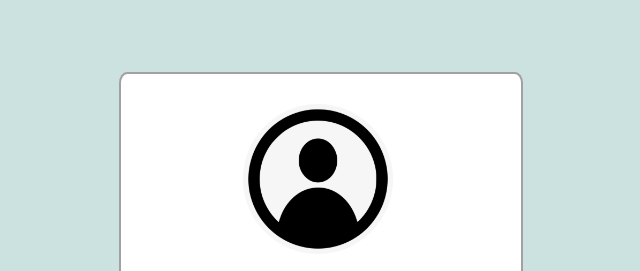
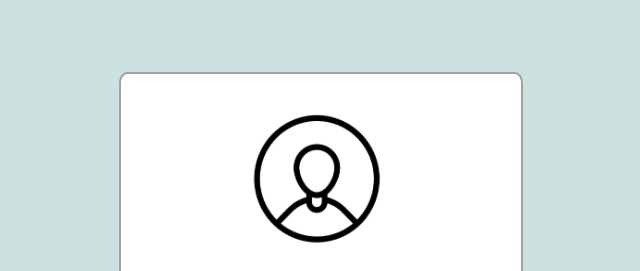
Before and after one commit to manug0mez/login-landing, a plain HTML site: page index.html in a window 1280 px wide. Shown: the top 271 px of the page, without its empty margins (342-982 px from the left). Drawn offline with Linux system fonts and the light colour scheme.

Commit message:
Cambie el avatar del login

```diff
--- a/index.html
+++ b/index.html
@@ -11,7 +11,7 @@
     <form>
         <div class="container">
             <div class="imagen">
-                <img src="./assets/avatar-icon.png" alt="">
+                <img src="./assets/avatar-icon2.jpg" alt="">
             </div>
             <div class="sign-in">
                 <h3>Iniciar sesión</h3>
--- a/style.css
+++ b/style.css
@@ -18,9 +18,9 @@ img {
     border-radius: 50%;
     position: absolute;
     height: 150px;
-    width: 150px;
+    width: 160px;
     top: 30px;
-    left: 122px;
+    left: 117px;
 }
 
 h3 {
```
Also changed, not shown: assets/avatar-icon.png (deleted), assets/avatar-icon2.jpg (added).
